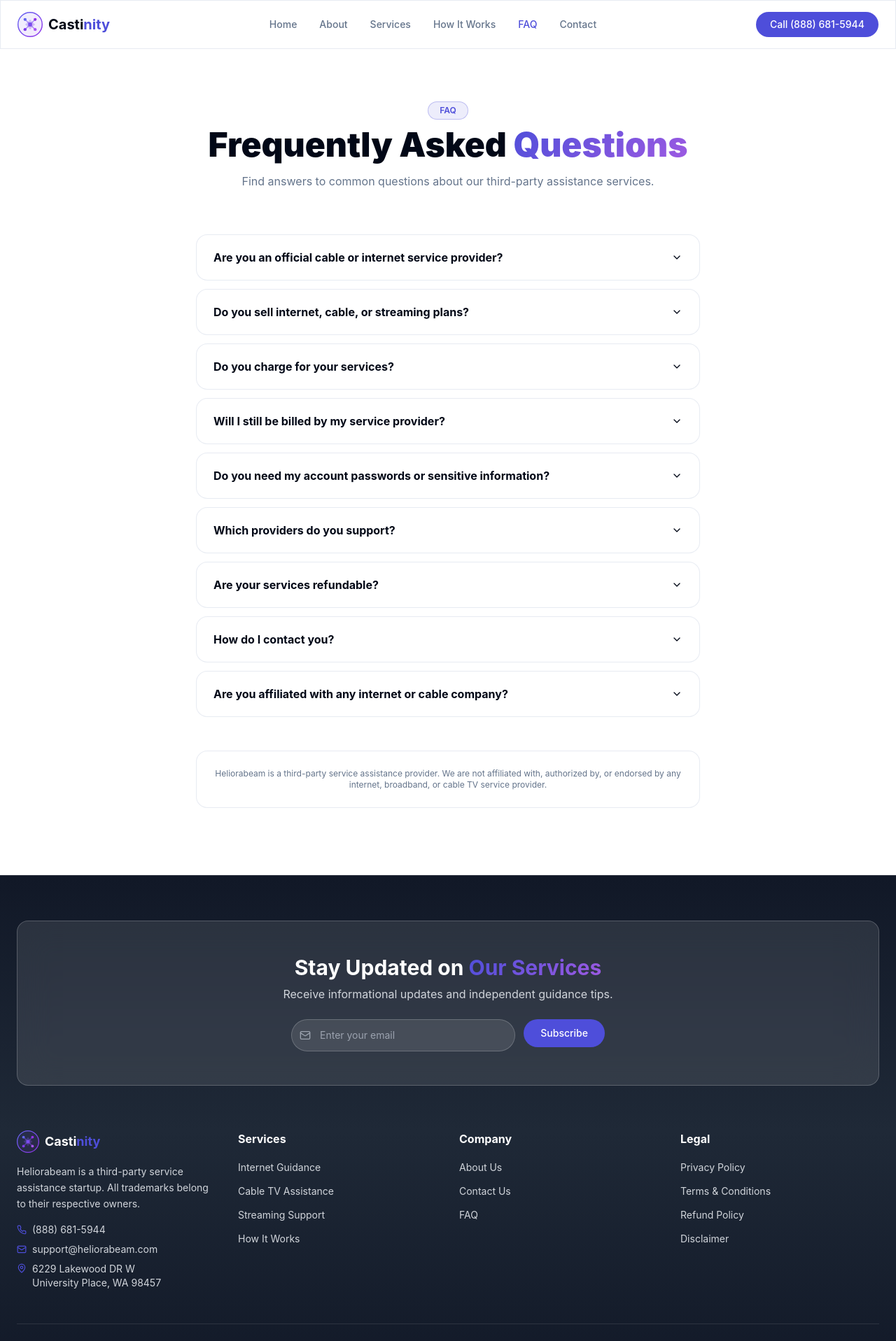
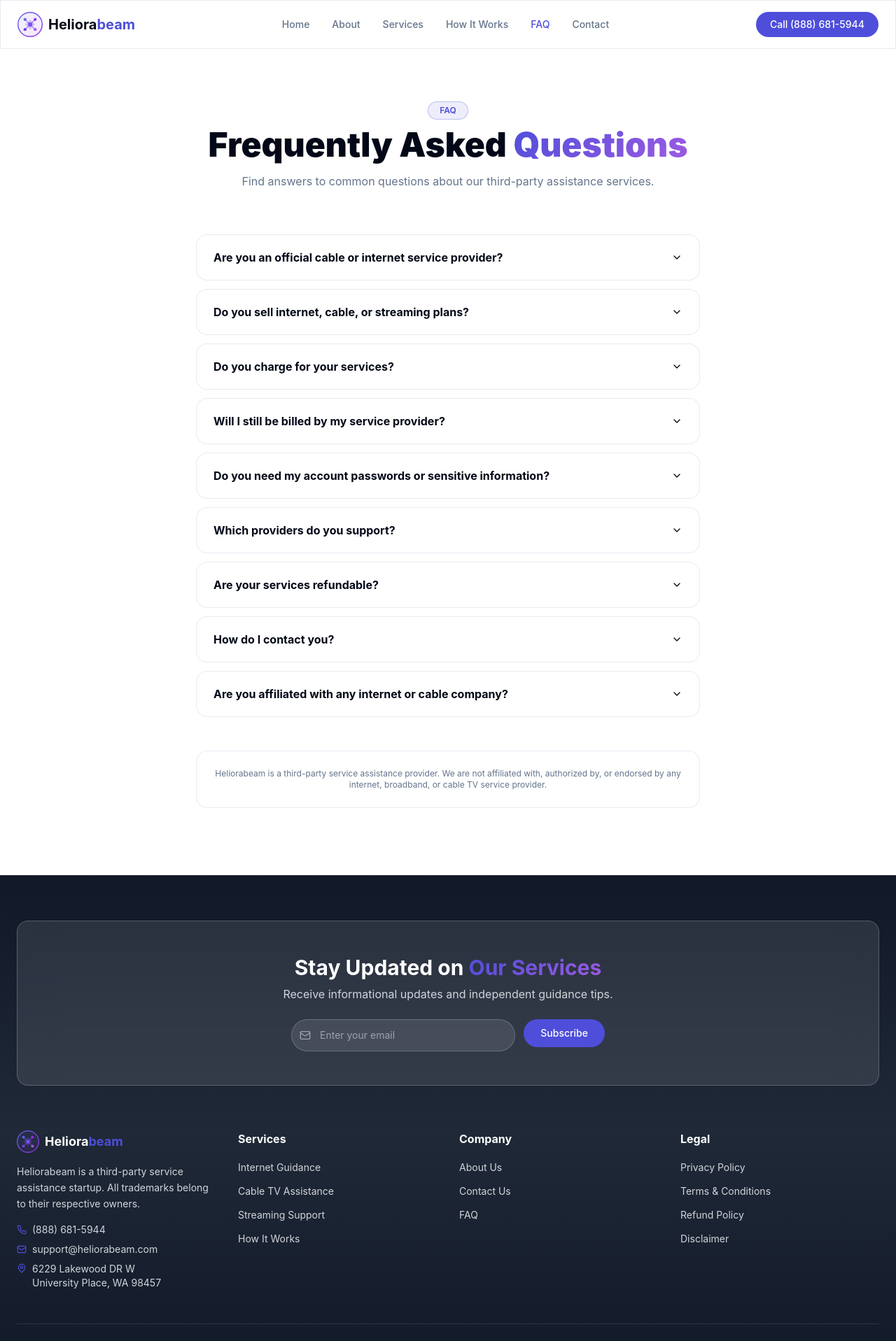
Before and after one commit to f14814022/castinity, a React (Vite) app: page /faq in a window 1280 px wide. Shown: the top 1917 px of the page at 70% size. Built offline with nearby package versions, Linux system fonts and the light colour scheme; the HTML template or start-up script is replaced by a standard one.

Commit message:
Fix hardcoded brand name in Navbar and Footer to Heliorabeam

```diff
--- a/src/components/landing/Footer.tsx
+++ b/src/components/landing/Footer.tsx
@@ -119,7 +119,7 @@ const Footer = () => {
           <Link to="/" className="flex items-center gap-2 mb-4">
             <Logo showText={false} width={32} height={32} />
             <span className="font-display text-lg font-bold text-white">
-              Casti<span className="text-primary">nity</span>
+              Heliora<span className="text-primary">beam</span>
             </span>
           </Link>
           <p className="text-sm text-gray-300 leading-relaxed mb-4">
--- a/src/components/landing/Navbar.tsx
+++ b/src/components/landing/Navbar.tsx
@@ -28,7 +28,7 @@ const Navbar = () => {
         <Link to="/" className="flex items-center gap-2 flex-shrink-0">
           <Logo showText={false} width={36} height={36} className="sm:w-9 sm:h-9" />
           <span className="font-display text-lg sm:text-xl font-bold text-foreground">
-            Casti<span className="text-primary">nity</span>
+            Heliora<span className="text-primary">beam</span>
           </span>
         </Link>
 
```
